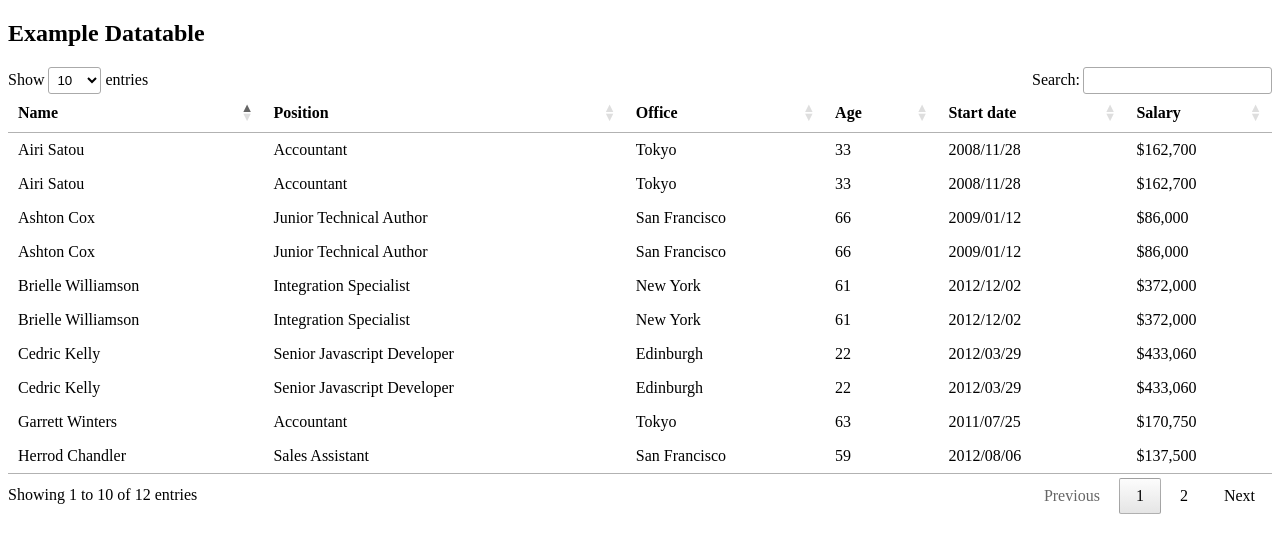
After one commit to YOLO-GIT/Booklist, a PHP site: page /dist/setting/test.html in a window 1280 px wide. The commit adds this page. Shown: the top 553 px of the page. Run offline with PHP 8.4, Linux system fonts and the light colour scheme; some libraries are stand-ins or nearby versions.

Commit message:
Some Playtest

```diff
--- /dev/null
+++ b/Post-Sets/dist/setting/test.html
@@ -0,0 +1,140 @@
+<!DOCTYPE html>
+<html lang="en">
+
+<head>
+    <meta charset="UTF-8">
+    <meta name="viewport" content="width=device-width, initial-scale=1.0">
+    <title>Document</title>
+</head>
+
+<body>
+    <div class="container mx-auto px-4 sm:px-6 lg:px-8 py-8">
+        <h2 class="text-2xl font-bold mb-4">Example Datatable</h2>
+        <table id="example" class="table-auto w-full">
+            <thead>
+                <tr>
+                    <th class="px-4 py-2">Name</th>
+                    <th class="px-4 py-2">Position</th>
+                    <th class="px-4 py-2">Office</th>
+                    <th class="px-4 py-2">Age</th>
+                    <th class="px-4 py-2">Start date</th>
+                    <th class="px-4 py-2">Salary</th>
+                </tr>
+            </thead>
+            <tbody>
+                <tr>
+                    <td class="border px-4 py-2">Tiger Nixon</td>
+                    <td class="border px-4 py-2">System Architect</td>
+                    <td class="border px-4 py-2">Edinburgh</td>
+                    <td class="border px-4 py-2">61</td>
+                    <td class="border px-4 py-2">2011/04/25</td>
+                    <td class="border px-4 py-2">$320,800</td>
+                </tr>
+                <tr>
+                    <td class="border px-4 py-2">Garrett Winters</td>
+                    <td class="border px-4 py-2">Accountant</td>
+                    <td class="border px-4 py-2">Tokyo</td>
+                    <td class="border px-4 py-2">63</td>
+                    <td class="border px-4 py-2">2011/07/25</td>
+                    <td class="border px-4 py-2">$170,750</td>
+                </tr>
+                <tr>
+                    <td class="border px-4 py-2">Ashton Cox</td>
+                    <td class="border px-4 py-2">Junior Technical Author</td>
+                    <td class="border px-4 py-2">San Francisco</td>
+                    <td class="border px-4 py-2">66</td>
+                    <td class="border px-4 py-2">2009/01/12</td>
+                    <td class="border px-4 py-2">$86,000</td>
+                </tr>
+                <tr>
+                    <td class="border px-4 py-2">Cedric Kelly</td>
+                    <td class="border px-4 py-2">Senior Javascript Developer</td>
+                    <td class="border px-4 py-2">Edinburgh</td>
+                    <td class="border px-4 py-2">22</td>
+                    <td class="border px-4 py-2">2012/03/29</td>
+                    <td class="border px-4 py-2">$433,060</td>
+                </tr>
+                <tr>
+                    <td class="border px-4 py-2">Airi Satou</td>
+                    <td class="border px-4 py-2">Accountant</td>
+                    <td class="border px-4 py-2">Tokyo</td>
+                    <td class="border px-4 py-2">33</td>
+                    <td class="border px-4 py-2">2008/11/28</td>
+                    <td class="border px-4 py-2">$162,700</td>
+                </tr>
+                <tr>
+                    <td class="border px-4 py-2">Brielle Williamson</td>
+                    <td class="border px-4 py-2">Integration Specialist</td>
+                    <td class="border px-4 py-2">New York</td>
+                    <td class="border px-4 py-2">61</td>
+                    <td class="border px-4 py-2">2012/12/02</td>
+                    <td class="border px-4 py-2">$372,000</td>
+                </tr>
+                <tr>
+                    <td class="border px-4 py-2">Herrod Chandler</td>
+                    <td class="border px-4 py-2">Sales Assistant</td>
+                    <td class="border px-4 py-2">San Francisco</td>
+                    <td class="border px-4 py-2">59</td>
+                    <td class="border px-4 py-2">2012/08/06</td>
+                    <td class="border px-4 py-2">$137,500</td>
+                </tr>
+                <tr>
+                    <td class="border px-4 py-2">Herrod Chandler</td>
+                    <td class="border px-4 py-2">Sales Assistant</td>
+                    <td class="border px-4 py-2">San Francisco</td>
+                    <td class="border px-4 py-2">59</td>
+                    <td class="border px-4 py-2">2012/08/06</td>
+                    <td class="border px-4 py-2">$137,500</td>
+                </tr>
+                <tr>
+                    <td class="border px-4 py-2">Ashton Cox</td>
+                    <td class="border px-4 py-2">Junior Technical Author</td>
+                    <td class="border px-4 py-2">San Francisco</td>
+                    <td class="border px-4 py-2">66</td>
+                    <td class="border px-4 py-2">2009/01/12</td>
+                    <td class="border px-4 py-2">$86,000</td>
+                </tr>
+                <tr>
+                    <td class="border px-4 py-2">Cedric Kelly</td>
+                    <td class="border px-4 py-2">Senior Javascript Developer</td>
+                    <td class="border px-4 py-2">Edinburgh</td>
+                    <td class="border px-4 py-2">22</td>
+                    <td class="border px-4 py-2">2012/03/29</td>
+                    <td class="border px-4 py-2">$433,060</td>
+                </tr>
+                <tr>
+                    <td class="border px-4 py-2">Airi Satou</td>
+                    <td class="border px-4 py-2">Accountant</td>
+                    <td class="border px-4 py-2">Tokyo</td>
+                    <td class="border px-4 py-2">33</td>
+                    <td class="border px-4 py-2">2008/11/28</td>
+                    <td class="border px-4 py-2">$162,700</td>
+                </tr>
+                <tr>
+                    <td class="border px-4 py-2">Brielle Williamson</td>
+                    <td class="border px-4 py-2">Integration Specialist</td>
+                    <td class="border px-4 py-2">New York</td>
+                    <td class="border px-4 py-2">61</td>
+                    <td class="border px-4 py-2">2012/12/02</td>
+                    <td class="border px-4 py-2">$372,000</td>
+                </tr>
+
+
+                <!-- Add more rows as needed -->
+            </tbody>
+        </table>
+    </div>
+    <link rel="stylesheet" href="https://cdn.datatables.net/1.10.25/css/jquery.dataTables.min.css">
+    <script src="https://code.jquery.com/jquery-3.5.1.min.js"></script>
+    <script src="https://cdn.datatables.net/1.10.25/js/jquery.dataTables.min.js"></script>
+
+    <script>
+        $(document).ready(function () {
+            $('#example').DataTable({
+                // Add any customization options here
+            });
+        });
+    </script>
+</body>
+
+</html>
```
Also changed, not shown: Post-Sets/src/output.css (+27 -255 lines).
